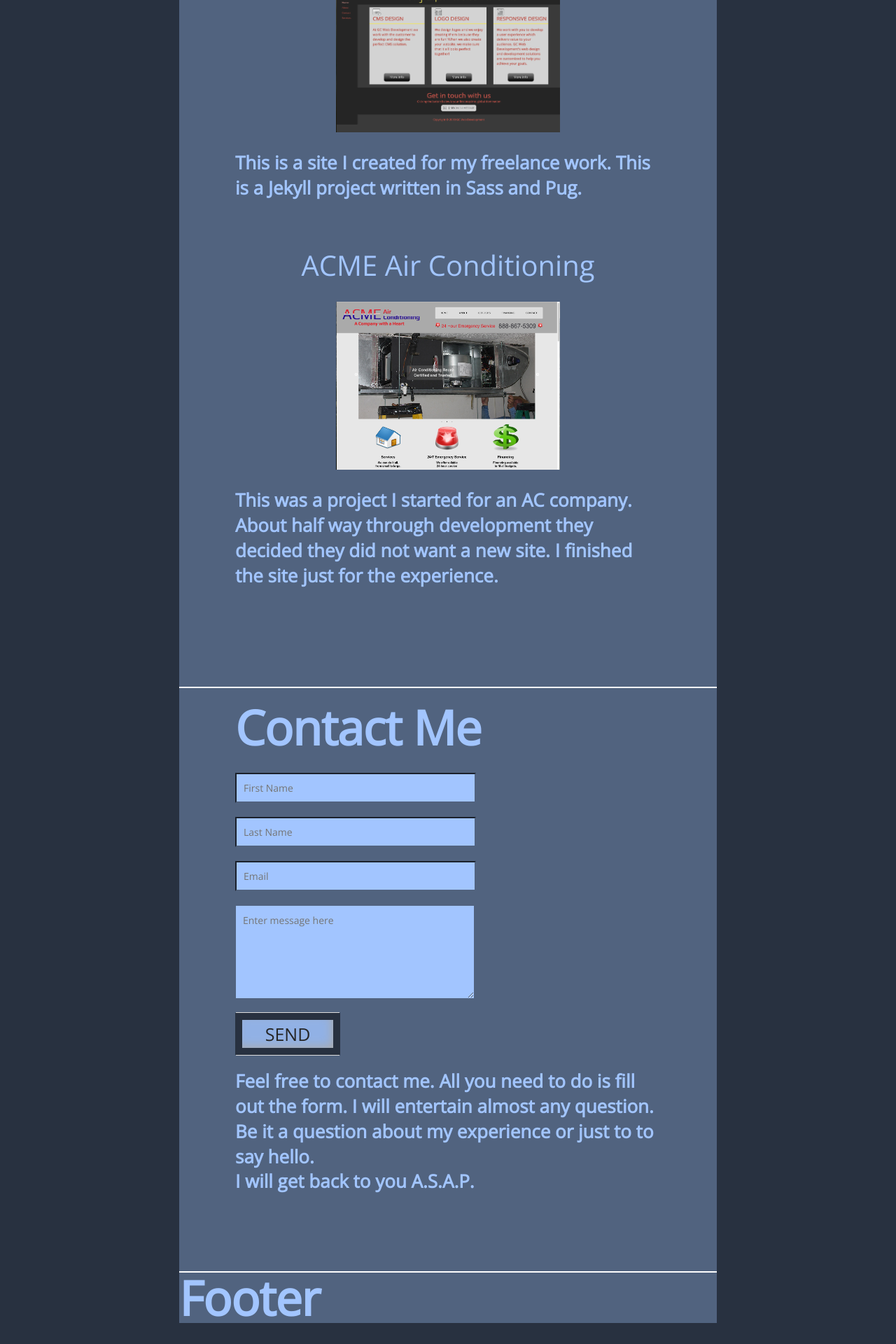
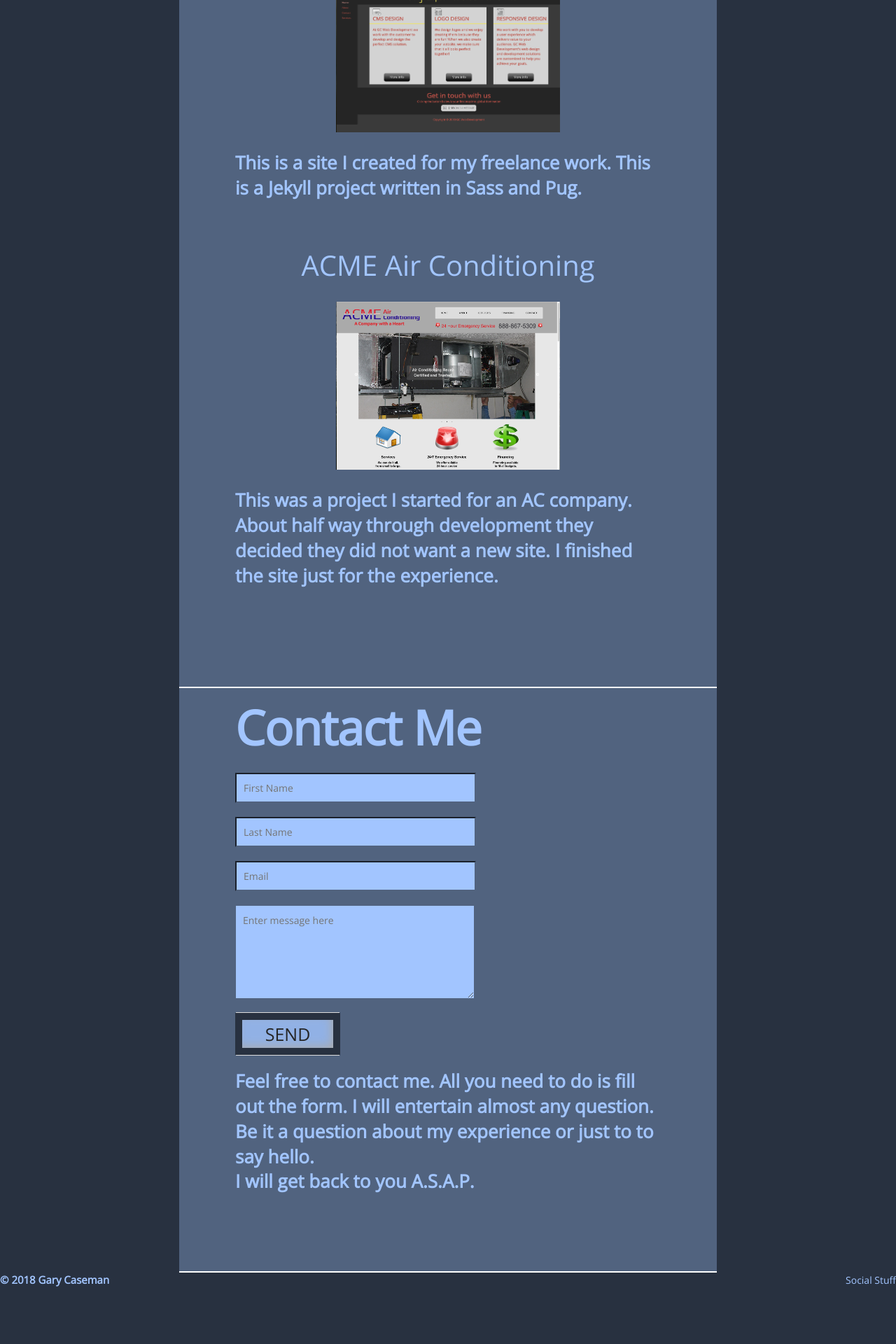
Before and after one commit to wingsfan70/portfolio, a Jekyll site: the page built from index.html, in a window 1280 px wide. Shown: the part 1422-3342 px from the top of the page at 70% size. Built offline with Jekyll 4.4.1, drawn with Linux system fonts in a browser that asks for light colours; nearby versions of some CDN libraries; after the commit the page ends 3291 px from its top, so only the background shows below that.

Commit message:
Started coding footer

```diff
--- a/_includes/footer.html
+++ b/_includes/footer.html
@@ -1 +1 @@
-<footer><h1>Footer</h1></footer>
+<footer><p class="small">&copy 2018 Gary Caseman</p><div class="social-icons">Social Stuff<div class="twitter"></div><div class="github"></div><div class="linkedin"></div></div></footer>
--- a/_pugfiles/footer.pug
+++ b/_pugfiles/footer.pug
@@ -1,2 +1,6 @@
 footer
-    h1 Footer
+    p.small &copy 2018 Gary Caseman
+    .social-icons Social Stuff
+        .twitter
+        .github
+        .linkedin
--- a/assets/css/3-sections/footer.sass
+++ b/assets/css/3-sections/footer.sass
@@ -0,0 +1,4 @@
+footer
+    display: flex
+    flex-direction: row
+    justify-content: space-between
--- a/assets/css/main.css
+++ b/assets/css/main.css
@@ -723,3 +723,11 @@ textarea {
     .example-desc {
       -ms-flex-direction: column;
           flex-direction: column; } }
+
+footer {
+  display: -ms-flexbox;
+  display: flex;
+  -ms-flex-direction: row;
+      flex-direction: row;
+  -ms-flex-pack: justify;
+      justify-content: space-between; }
--- a/index.html
+++ b/index.html
@@ -8,6 +8,6 @@ title: Gary Caseman Portfolio
         {% include about.html %}
         {% include project.html %}
         {% include contact.html %}
-        {% include footer.html %}
     </div>
+    {% include footer.html %}
 </main>
```
Also changed, not shown: 4 other files.
